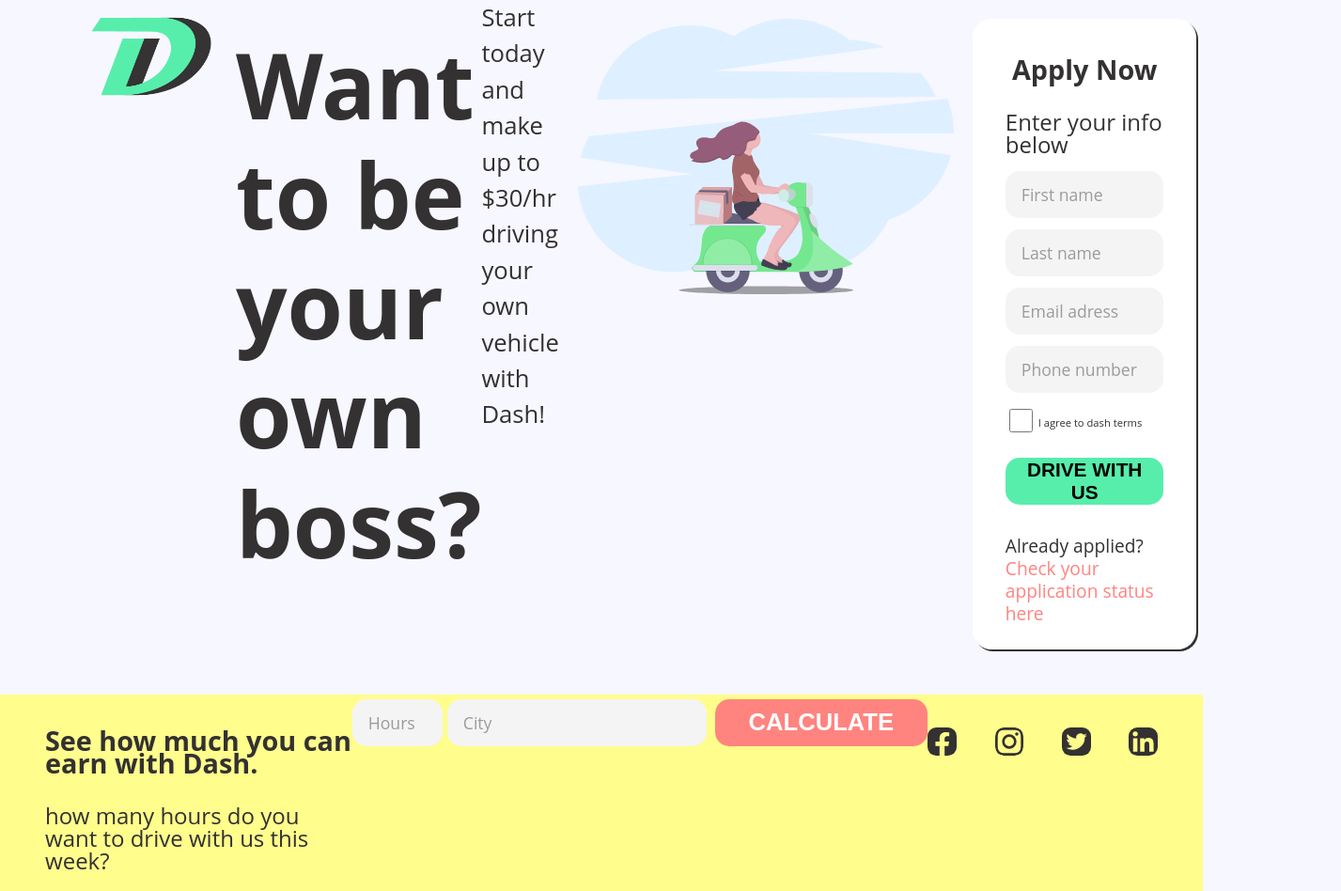
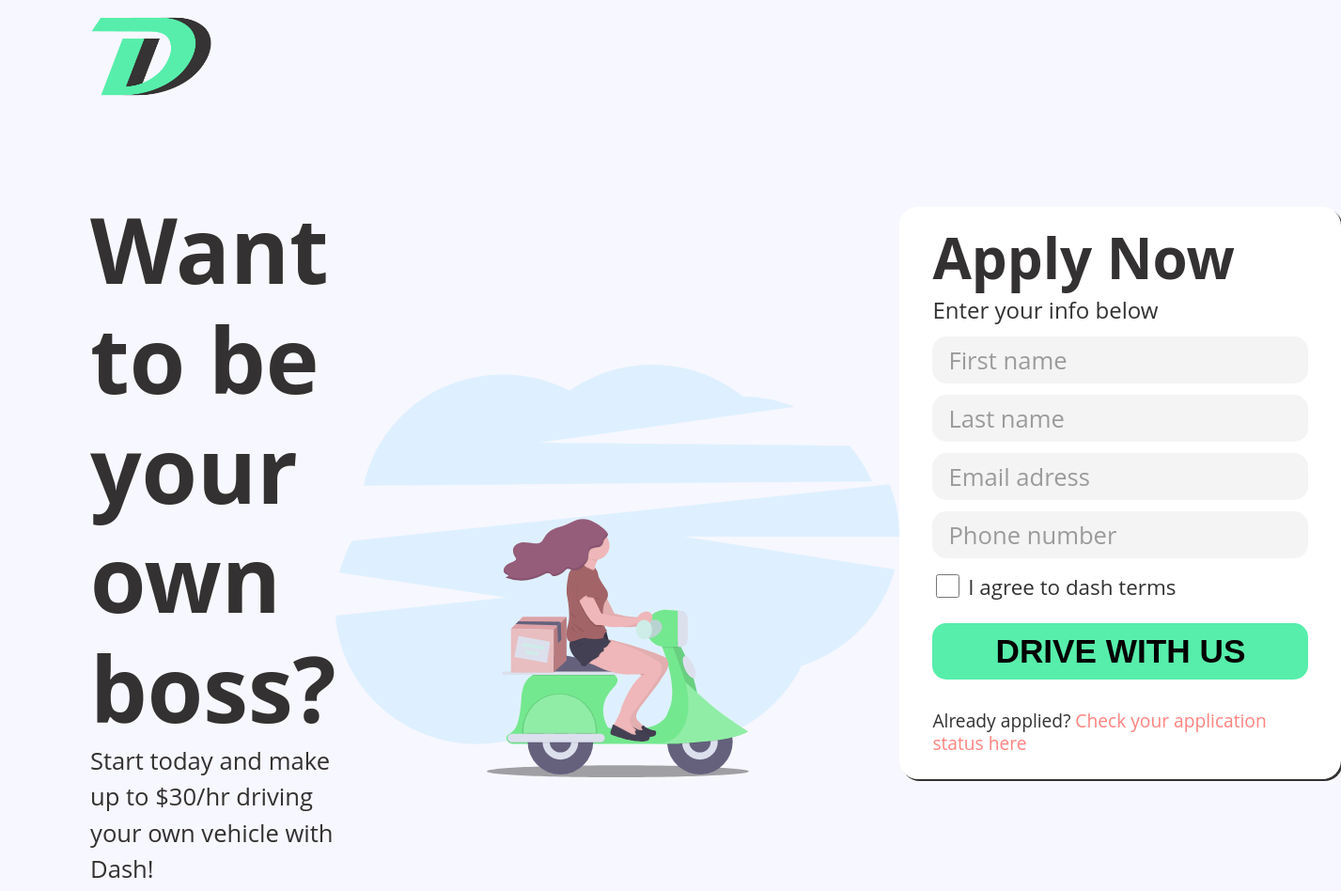
Before and after one commit to Ronak-rd/ronak-rd.github.io, a plain HTML site: page landing-page/index.html in a window 1280 px wide. Shown: the top 948 px of the page at 94% size, 1427 px wide, since content can reach past the window. Drawn offline with Linux system fonts and the light colour scheme.

Commit message:
modified and final

```diff
--- a/landing-page/css/style.css
+++ b/landing-page/css/style.css
@@ -383,10 +383,6 @@ input#hours {
         margin: auto;
     }
 
-    h3 {
-        font-size: rem;
-    }
-
     /* form of the footer desgined here  */
     input#hours {
         width: 95%;
@@ -433,39 +429,39 @@ input#hours {
     /* here i tried so hard but the layout of the desktop is not woeking out please have alook at it and help me if you can, please tyler */
 
 
-    /* width given here of the body  */
+    /* width given here of the body
     .wrapper {
         display: flex;
     }
 
     /* sizing the main banner image */
-    .main-banner img {
+    /* .main-banner img {
         margin: auto;
         display: flex;
         flex-direction: column;
         width: 400px;
-    }
+    } */
 
-    h1 {
+    /* h1 {
         padding-left: 25px;
-    }
+    } */
 
-    h2 {
+    /* h2 {
         width: 100%;
         align-items: flex-end;
     }
     /* sizing here for desktop */
-    .main-banner {
+    /* .main-banner {
         margin: center;
         padding: 20px;
     }
 
     .for-desktop {
         justify-content: flex-end;
-    }
+    }  */
 
 
-    .form-container main {
+    /* .form-container main {
         font-size: 1.8rem;
         text-align: center;
     }
@@ -492,17 +488,17 @@ input#hours {
         width: 100%;
         height: auto;
         font-size: 1.3rem;
-    }
+    } */
 
     /* footer designed here  */
-    footer {
+    /* footer {
         display: flex;
         flex-direction: row;
         flex-wrap: nowrap;
-
     }
 
     #calculate {
+        flex-grow: 3;
         width: 100%;
     }
 
@@ -514,6 +510,59 @@ input#hours {
 
     .media-icons img {
         justify-content: flex-start;
+    }  */
+    .wrapper {
+        display: flex;
     }
 
+    header {
+        padding-bottom: 50px;
+    }
+    .binder {
+        display: flex;
+        flex-direction: column;
+        width: 60%;
+        margin-bottom: 200px;
+    }
+
+    .main-banner img {
+         display: flex;
+         width: 600px;
+    }
+
+    .main-banner {
+        display: flex;
+        justify-content: center;
+        align-items: center;
+        margin-top: 70px;
+    }
+    .apply-form {
+        display: flex;
+        justify-content: center;
+        align-items: center;
+    }
+
+    form.z {
+        width: 400px;
+        margin-top: 200px;
+    }
+
+    footer {
+        display: flex;
+    }
+
+    .feet {
+        display: flex;
+        flex-direction: column;
+    }
+
+    .media-icons {
+        justify-content: space-evenly;
+        width: 50%;
+
+    }
+
+
+
+
 }
--- a/landing-page/index.html
+++ b/landing-page/index.html
@@ -11,9 +11,13 @@
 
 <body>
     <div class="wrapper">
+        <div class="binder">
+
         <header><img src="images\logo\logo.png" alt="logo" width="130" height="120"></header>
+
         <h1>Want to be your own boss?</h1>
         <h2>Start today and make up to $30/hr driving your own vehicle with Dash!</h2>
+        </div>
         <div class="main-banner">
             <img src="images\bg-image\scooter.svg" alt="scooter-main_banner" width="650">
         </div>
@@ -57,7 +61,6 @@
             <div class="feet">
                 <h3>See how much you can earn with Dash.</h3>
                 <p>how many hours do you want to drive with us this week?</p>
-            </div>
             <form id="calculate">
                 <fieldset class="hours-footer">
                     <input type="text" placeholder="Hours" name="hours" id="hours">
@@ -67,11 +70,12 @@
                 </fieldset>
                 <button type="submit" class="calculate">CALCULATE</button>
             </form>
+        </div>
             <div class="media-icons">
-                <img src="images/icons/facebook.svg" alt="facebook">
-                <img src="images/icons/instagram.svg" alt="instagram">
-                <img src="images/icons/twitter.svg" alt="twitter">
-                <img src="images/icons/linkedin.svg" alt="linkedin">
+                <img src="images/icons/facebook.svg" alt="facebook" id="facebook">
+                <img src="images/icons/instagram.svg" alt="instagram" id="instagram">
+                <img src="images/icons/twitter.svg" alt="twitter" id="twitter">
+                <img src="images/icons/linkedin.svg" alt="linkedin" id="linkedin">
             </div>
         </footer>
     </body>
```
